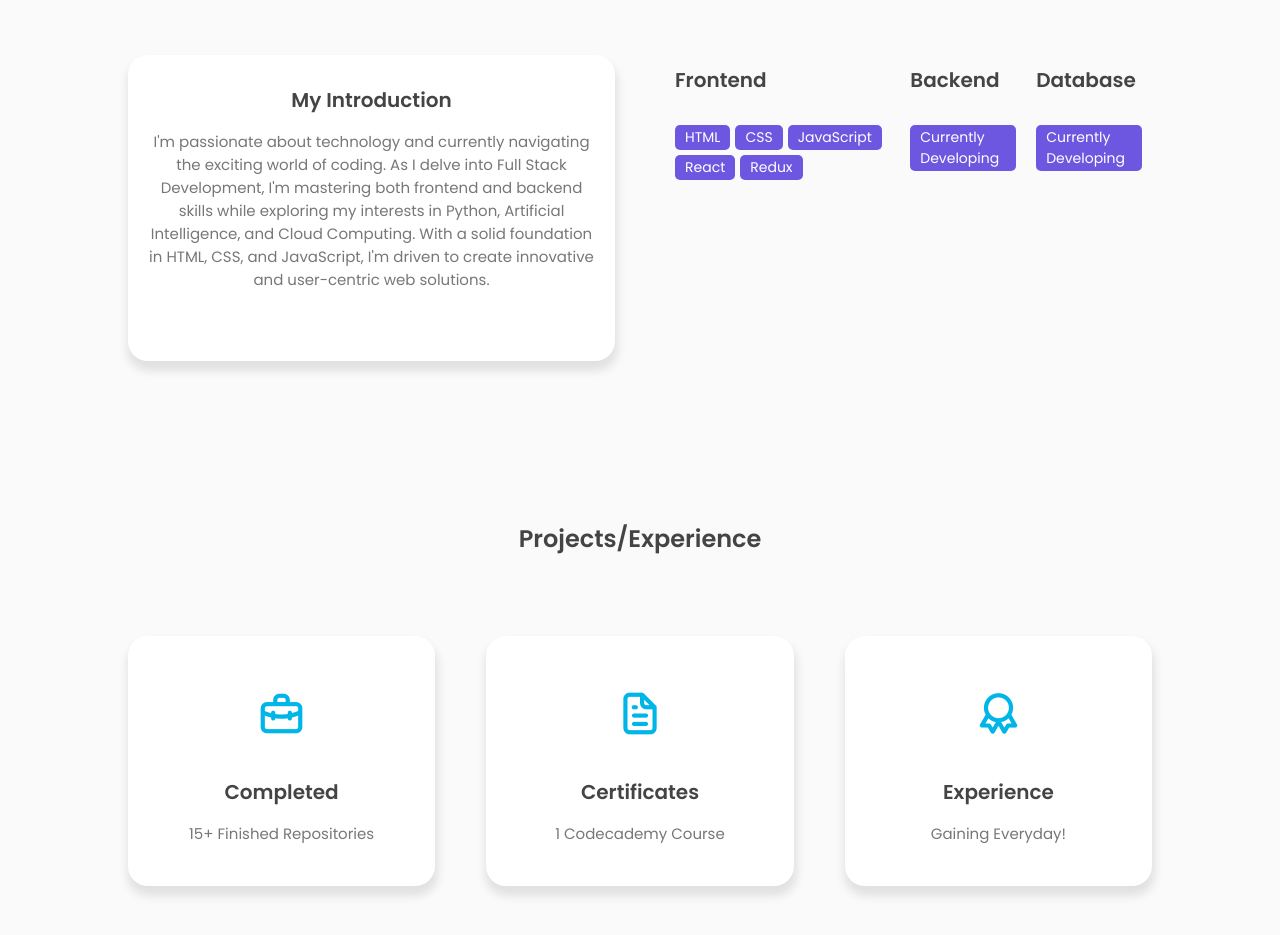
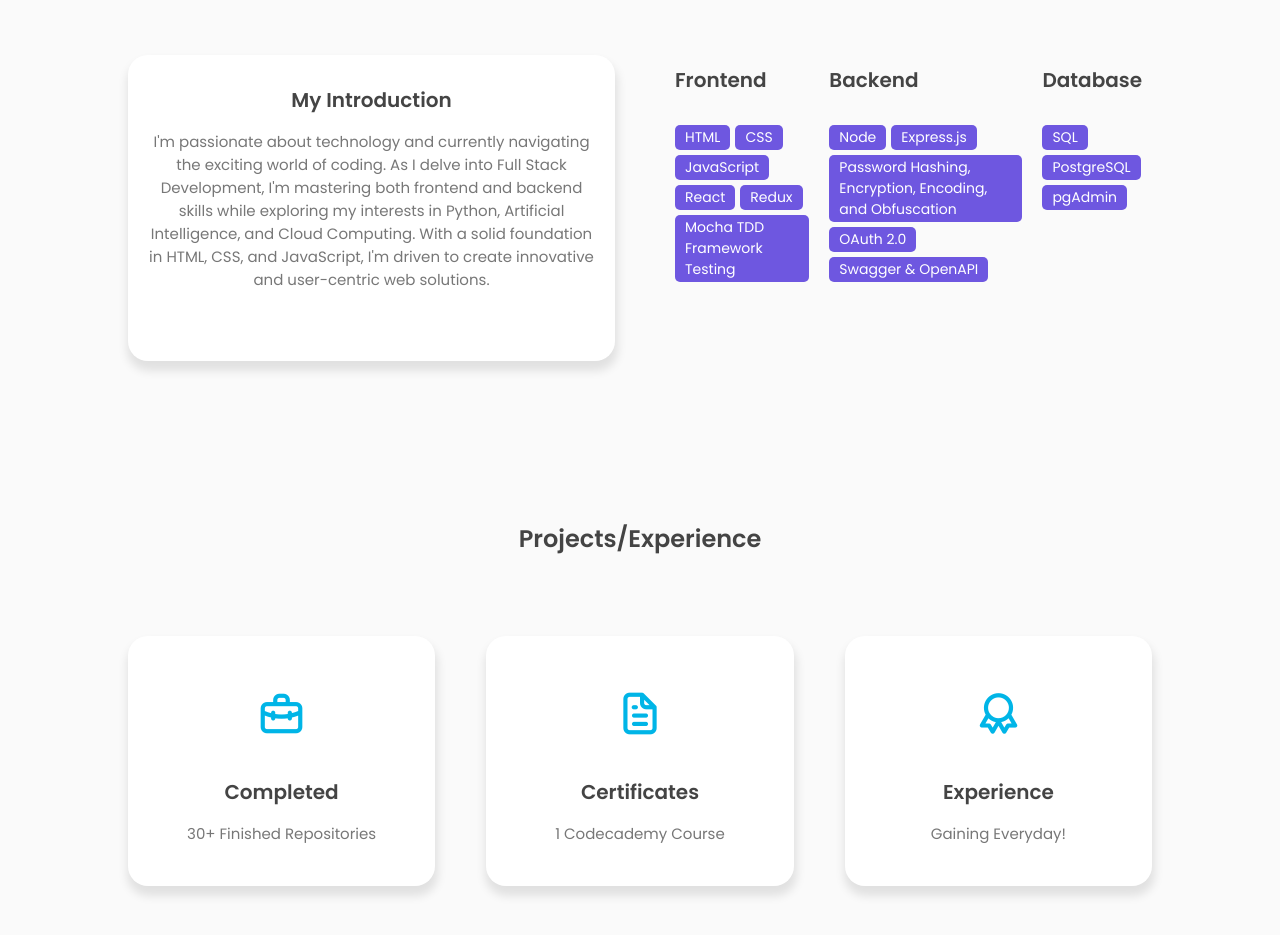
Before and after one commit to DzaboffCodes/Dynamic-Personal-Portfolio-Website, a plain HTML site: page index.html in a window 1280 px wide. Shown: the part 940-1875 px from the top of the page. Drawn offline with nearby package versions, Linux system fonts and the light colour scheme.

Commit message:
Revise skills section and update repository count
Updated skills and project completion details in index.html.

```diff
--- a/index.html
+++ b/index.html
@@ -121,8 +121,7 @@
                             <span>JavaScript</span>
                             <span>React</span>
                             <span>Redux</span>
-                            <!-- <span>Vue</span>
-                            <span>Angular</span> -->
+                            <span>Mocha TDD Framework Testing</span>
                         </div>
                     </div>
                     <div class="skills-box">
@@ -130,11 +129,11 @@
                             <h3>Backend</h3>
                         </div>
                         <div class="skills-list">
-                            <span>Currently Developing</span>
-                            <!-- <span>PHP</span>
-                            <span>JAVA</span>
-                            <span>Python</span>
-                            <span>C++</span> -->
+                            <span>Node</span>
+                            <span>Express.js</span>
+                            <span> Password Hashing, Encryption, Encoding, and Obfuscation</span>
+                            <span>OAuth 2.0</span>
+                            <span> Swagger & OpenAPI</span>
                         </div>
                     </div>
                     <div class="skills-box">
@@ -142,10 +141,9 @@
                             <h3>Database</h3>
                         </div>
                         <div class="skills-list">
-                            <span> Currently Developing</span>
-                            <!-- <span>MySQL</span>
-                            <span>PosgreSQL</span>
-                            <span>MongoDB</span> -->
+                            <span>SQL</span>
+                            <span>PostgreSQL</span>
+                            <span>pgAdmin</span>
                         </div>
                     </div>
                 </div>
@@ -161,7 +159,7 @@
                 <div class="project-box">
                     <i class="uil uil-briefcase-alt"></i>
                     <h3>Completed</h3>
-                    <label>15+ Finished Repositories</label>
+                    <label>30+ Finished Repositories</label>
                 </div>
                 <div class="project-box">
                     <i class="uil uil-file-alt"></i>
```
